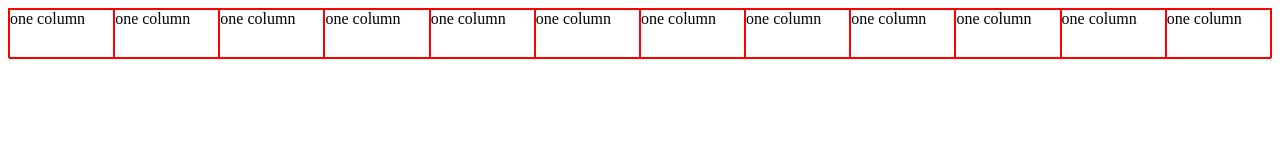
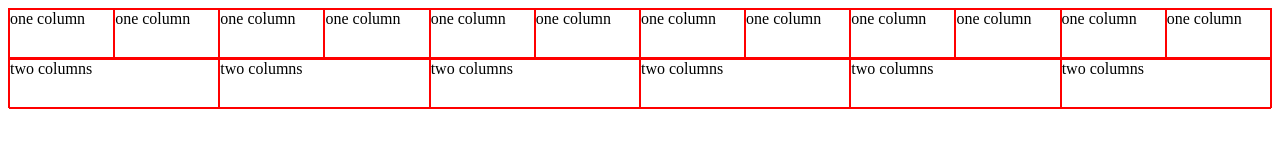
Before and after one commit to d-renteria-a/css-framework, a plain HTML site: page index.html in a window 1280 px wide. Drawn offline with Linux system fonts and the light colour scheme.

Commit message:
Add column-2

```diff
--- a/framework.css
+++ b/framework.css
@@ -1,6 +1,11 @@
 .col-1 {
     float: left;
     width: 8.33333333%;
+}
+
+.col-2 {
+    float: left;
+    width: 16.66666666%;
 }
 
 * {
--- a/index.html
+++ b/index.html
@@ -18,4 +18,12 @@
         <div class="col-1">one column</div>
         <div class="col-1">one column</div>
     </div>
+    <div class="row">
+        <div class="col-2">two columns</div>
+        <div class="col-2">two columns</div>
+        <div class="col-2">two columns</div>
+        <div class="col-2">two columns</div>
+        <div class="col-2">two columns</div>
+        <div class="col-2">two columns</div>
+    </div>
 </body>
```
